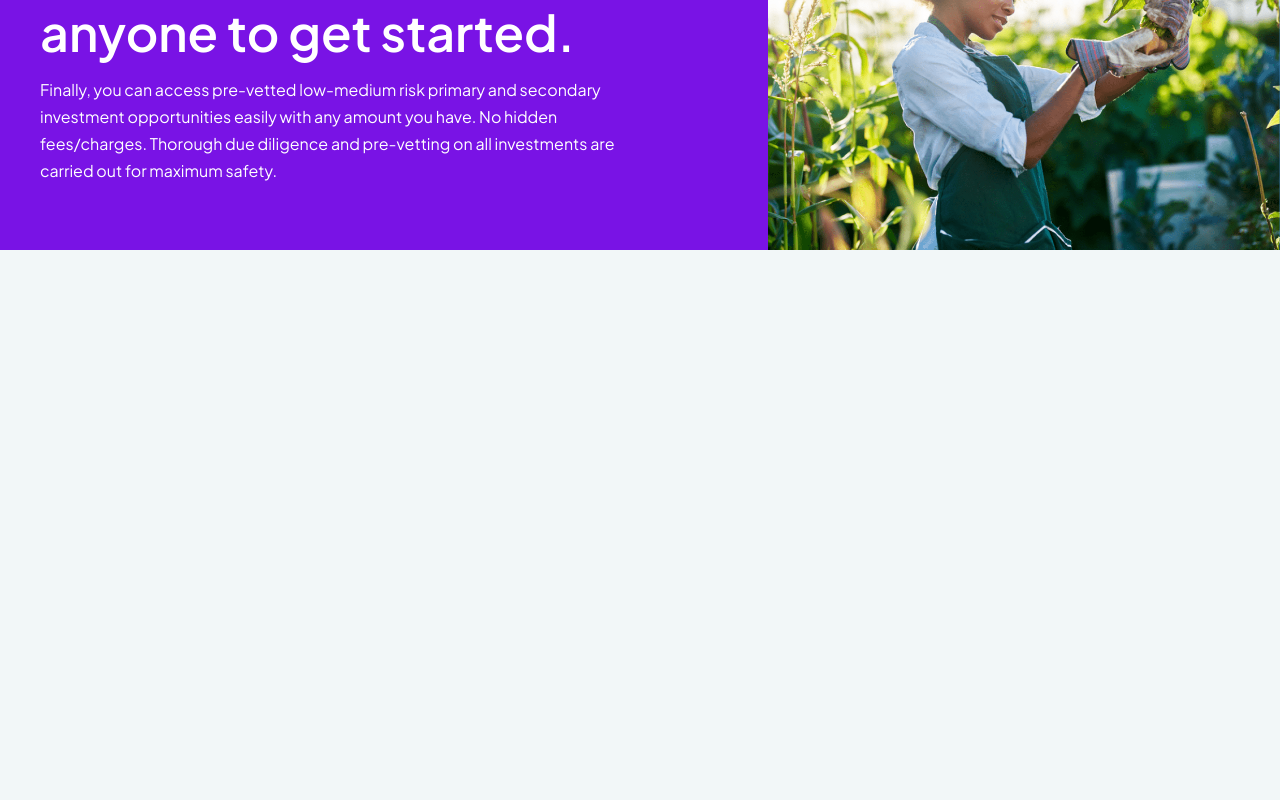
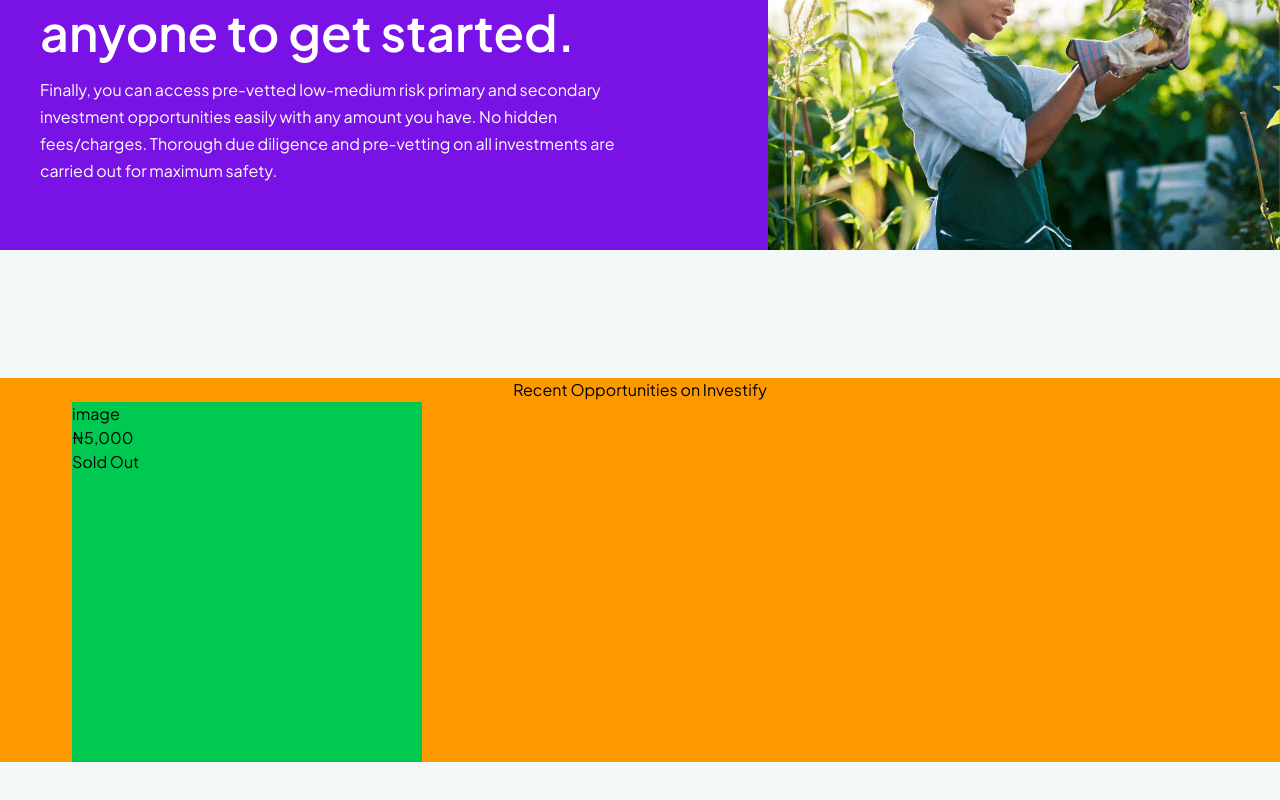
Before and after one commit to untitledDev9/piggyVest-full-function, a React (Vite) app: page /invest in a window 1280 px wide. Shown: the part 1925-2725 px from the top of the page. Before the commit the page ends 2303 px from the top, so only its background shows below. Built offline with nearby package versions, Linux system fonts and the light colour scheme.

Commit message:
working on investify

```diff
--- a/src/pages/Invest.jsx
+++ b/src/pages/Invest.jsx
@@ -4,6 +4,7 @@ import investBg from "../assets/investbg.png";
 import SimpleInvest from './invest/SimpleInvest';
 import InvestHeader from './invest/InvestHeader';
 import Opportunities from "./invest/Opportunities";
+import Investify from "./invest/Investify";
 
 const Invest = () => {
 
@@ -21,10 +22,11 @@ const Invest = () => {
       <div>
         <SimpleInvest />
       </div>
-      <div>
       <div className="py-32 ">
         <Opportunities />
       </div>
+      <div>
+        <Investify />
       </div>
     </>
   );
--- /dev/null
+++ b/src/pages/invest/Investify.jsx
@@ -0,0 +1,24 @@
+import React from 'react'
+
+const Investify = () => {
+  return (
+    <div className=' max-w-[1280px] bg-amber-500 mb-32 mx-auto px-18'>
+      <div className=' text-center'>
+        <h2>Recent Opportunities on Investify</h2>
+      </div>
+      <div className=' w-[350px] h-[360px] bg-green-500'>
+        <div>image</div>
+        <div>
+          <h2></h2>
+          <div>
+            <div>₦5,000</div>
+          </div>
+          <p>Sold Out</p>
+        </div>
+      </div>
+    </div>
+  )
+}
+
+export default Investify
+// ₦
```
